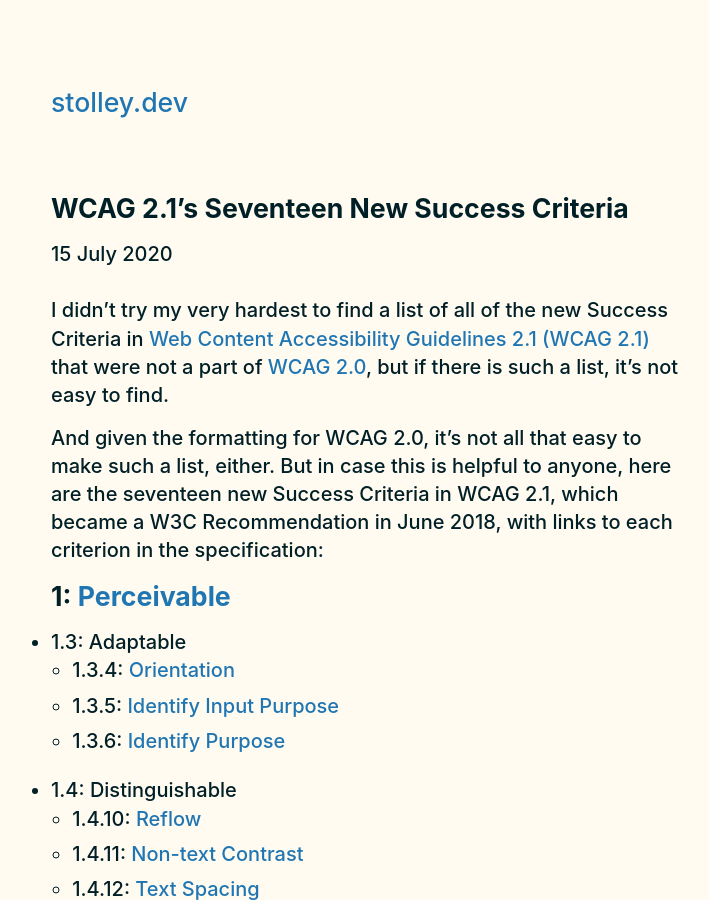
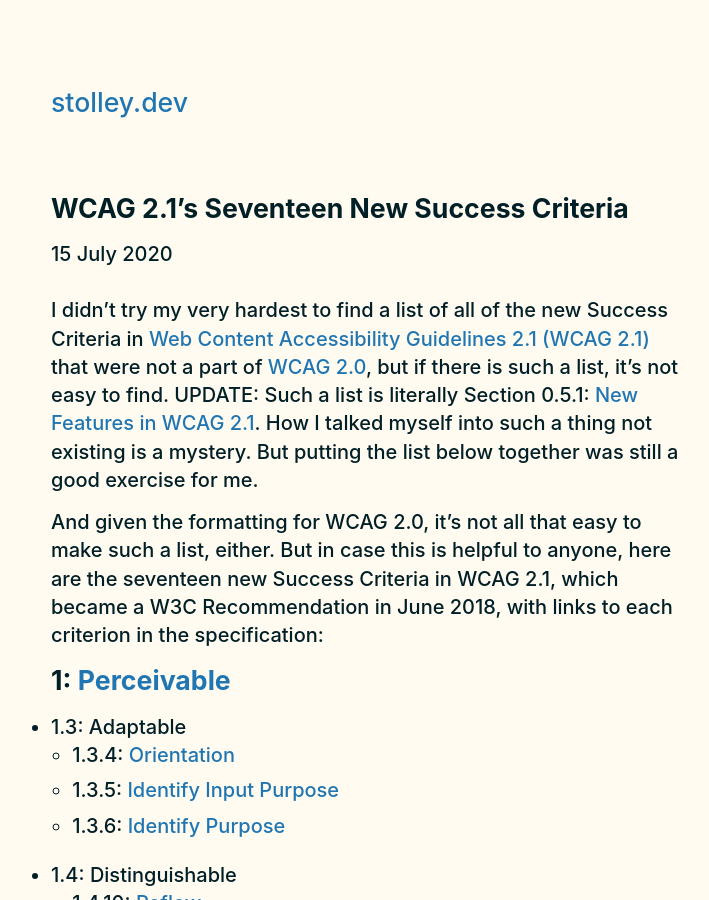
Before and after one commit to karlstolley/stolley.dev, a Jekyll site: the page built from _posts/2020-07-15-wcag-21s-seventeen-new-success-criteria.md, in a window 1280 px wide and 900 px high. Shown: the whole window, without its empty margins (205-914 px from the left). Built offline with Jekyll 4.4.1, drawn with Linux system fonts in a browser that asks for light colours; some web fonts are replaced.

Commit message:
Add update about the existing of WCAG 2.1 list

```diff
--- a/_posts/2020-07-15-wcag-21s-seventeen-new-success-criteria.md
+++ b/_posts/2020-07-15-wcag-21s-seventeen-new-success-criteria.md
@@ -12,7 +12,8 @@
 I didn’t try my very hardest to find a list of all of the new Success Criteria in
 [Web Content Accessibility Guidelines 2.1 (WCAG 2.1)](https://www.w3.org/TR/WCAG21/) that were not a
 part of [WCAG 2.0](https://www.w3.org/TR/WCAG20/), but if there is such a list, it’s not easy to
-find.
+find. UPDATE: Such a list is literally Section 0.5.1: [New Features in WCAG 2.1](https://www.w3.org/TR/WCAG21/#new-features-in-wcag-2-1). How I talked myself into such a thing not existing is a mystery.
+But putting the list below together was still a good exercise for me.
 
 And given the formatting for WCAG 2.0, it’s not all that easy to make such a list, either. But in
 case this is helpful to anyone, here are the seventeen new Success Criteria in WCAG 2.1, which
```
